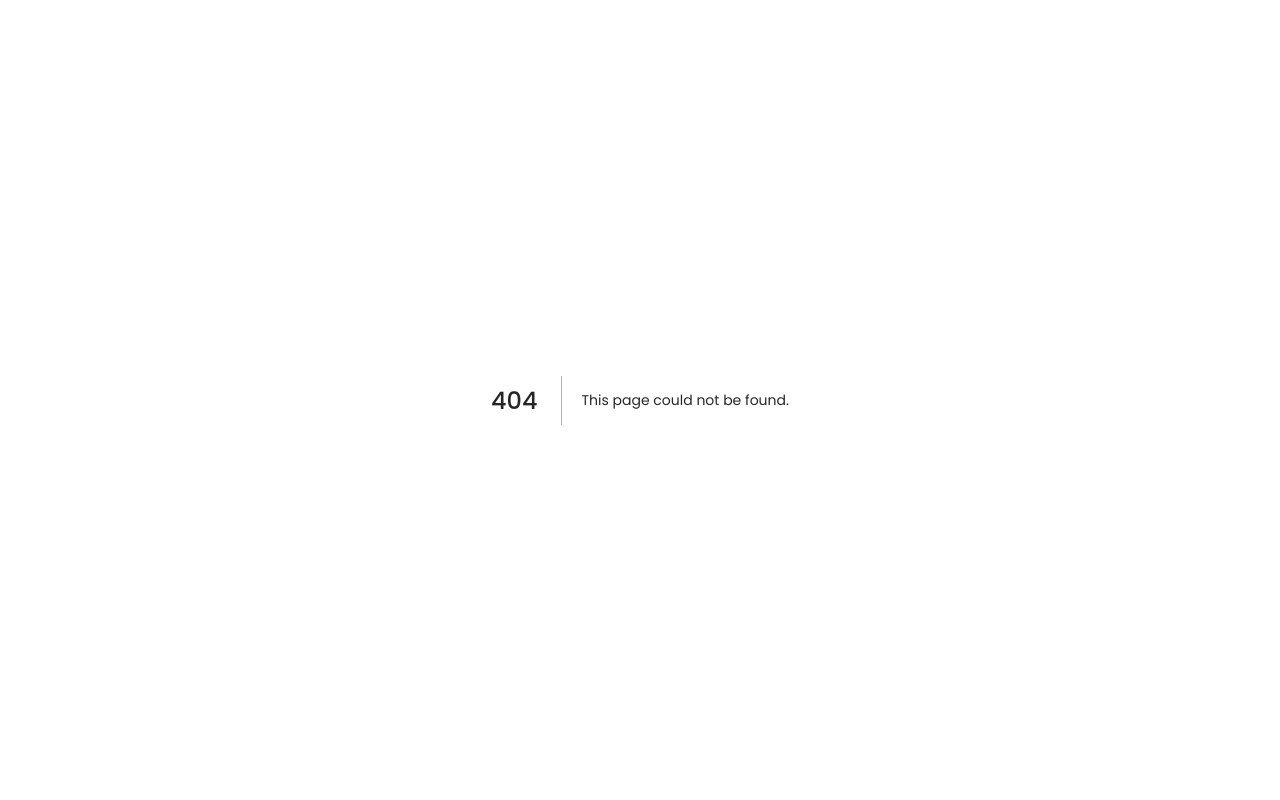
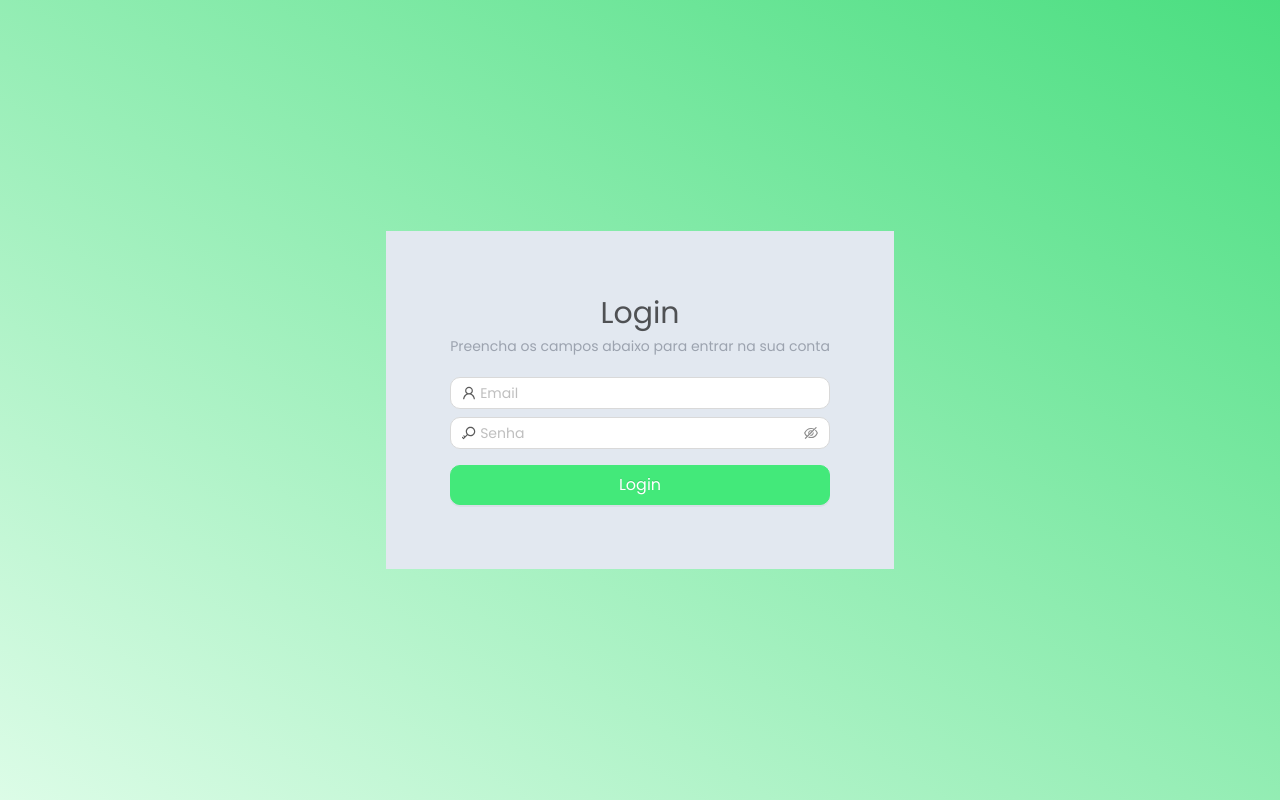
Before and after one commit to lademir/todolist, a Next.js app: page /auth/login in a window 1280 px wide. Before the commit this address had no page. Built offline with nearby package versions, Linux system fonts and the light colour scheme.

Commit message:
Front LoginPage

```diff
--- a/package.json
+++ b/package.json
@@ -10,10 +10,12 @@
     "docker": "docker-compose up"
   },
   "dependencies": {
+    "@next-auth/firebase-adapter": "^0.1.2-pr.183-76202b42.8",
     "antd": "^4.19.2",
     "bootstrap": "^5.1.3",
     "firebase": "^9.6.8",
     "next": "12.1.0",
+    "next-auth": "^4.3.0",
     "react": "17.0.2",
     "react-dom": "17.0.2"
   },
--- a/src/components/TaskCard.tsx
+++ b/src/components/TaskCard.tsx
@@ -40,7 +40,7 @@ export default function TaskCard({ task }: TaskCardProps) {
 
     return (
         <div className="p-3 flex justify-between">
-            <p className={`${completed ? 'line-through text-opacity-80' : ''}`}>
+            <p className={`${completed ? 'line-through text-gray-400' : ''}`}>
                 {task.name}
             </p>
             <div className="flex items-center gap-x-5">
--- a/src/firebase/clientApp.ts
+++ b/src/firebase/clientApp.ts
@@ -6,7 +6,7 @@ import 'firebase/firestore'
 // https://firebase.google.com/docs/web/setup#available-libraries
 
 // Your web app's Firebase configuration
-const firebaseConfig = {
+export const firebaseConfig = {
   apiKey: process.env.NEXT_PUBLIC_FIREBASE_API_KEY,
   authDomain: process.env.NEXT_PUBLIC_FIREBASE_AUTH_DOMAIN,
   projectId: process.env.NEXT_PUBLIC_FIREBASE_PROJECT_ID,
--- /dev/null
+++ b/src/pages/auth/login.tsx
@@ -0,0 +1,88 @@
+
+import { Input, Space, Button, Spin } from "antd";
+import { KeyOutlined, UserOutlined } from '@ant-design/icons';
+import { useState } from "react";
+import { useRouter } from "next/router";
+import Layout from "../../components/Layout";
+
+
+
+
+export default function Login() {
+
+    const [email, setEmail] = useState<string>('');
+    const [password, setPassword] = useState<string>('');
+    const [Loading, setLoading] = useState(false);
+
+    const router = useRouter();
+
+
+
+    //FUNCTION
+    function handleLogin() {
+        setLoading(true)
+        setTimeout(function () {
+            setLoading(false);
+            router.push('/');
+        }, 3000);
+
+    }
+
+    function handleRecoverPassword() {
+        router.push('/')
+    }
+
+    //JSX
+    function Inputs() {
+        return (
+            <Space direction="vertical">
+                <Input
+                    style={{ borderRadius: '10px' }}
+                    placeholder="Email"
+                    prefix={<UserOutlined />}
+                    onChange={(e) => setEmail(e.target.value)}
+                />
+                <Input.Password
+                    style={{ borderRadius: '10px' }}
+                    placeholder="Senha"
+                    prefix={<KeyOutlined />}
+                    onChange={(e) => setPassword(e.target.value)}
+                />
+                {/* <div className="w-full flex justify-end">
+                    <p onClick={handleRecoverPassword} className="
+                        text-gray-400 cursor-pointer  hover:text-primaryColor
+                        transition duration-400 ease-in-out
+                    ">
+                        Esqueceu sua senha?
+                    </p>
+                </div> */}
+            </Space>
+        )
+    }
+
+    function nameOrIcon(name: string) {
+        if (Loading) {
+            return <Spin />
+        } else {
+            return name
+        }
+    }
+
+
+    return (
+        <Layout tabTitle="Login">
+            <div className="flex flex-col bg-slate-200 p-16">
+                <div className="mb-5">
+                    <p className="text-3xl text-center mb-1">Login</p>
+                    <span className="text-gray-400">Preencha os campos abaixo para entrar na sua conta</span>
+                </div>
+                {Inputs()}
+                <Button onClick={handleLogin} size='large'
+                    style={{ borderRadius: '10px 10px 10px 10px', marginTop: '1rem' }}
+                    type="primary" ghost={Loading}>
+                    {nameOrIcon('Login')}
+                </Button>
+            </div>
+        </Layout>
+    )
+}
```
Also changed, not shown: 1 other file (tests, documents, lock files or other folders).
